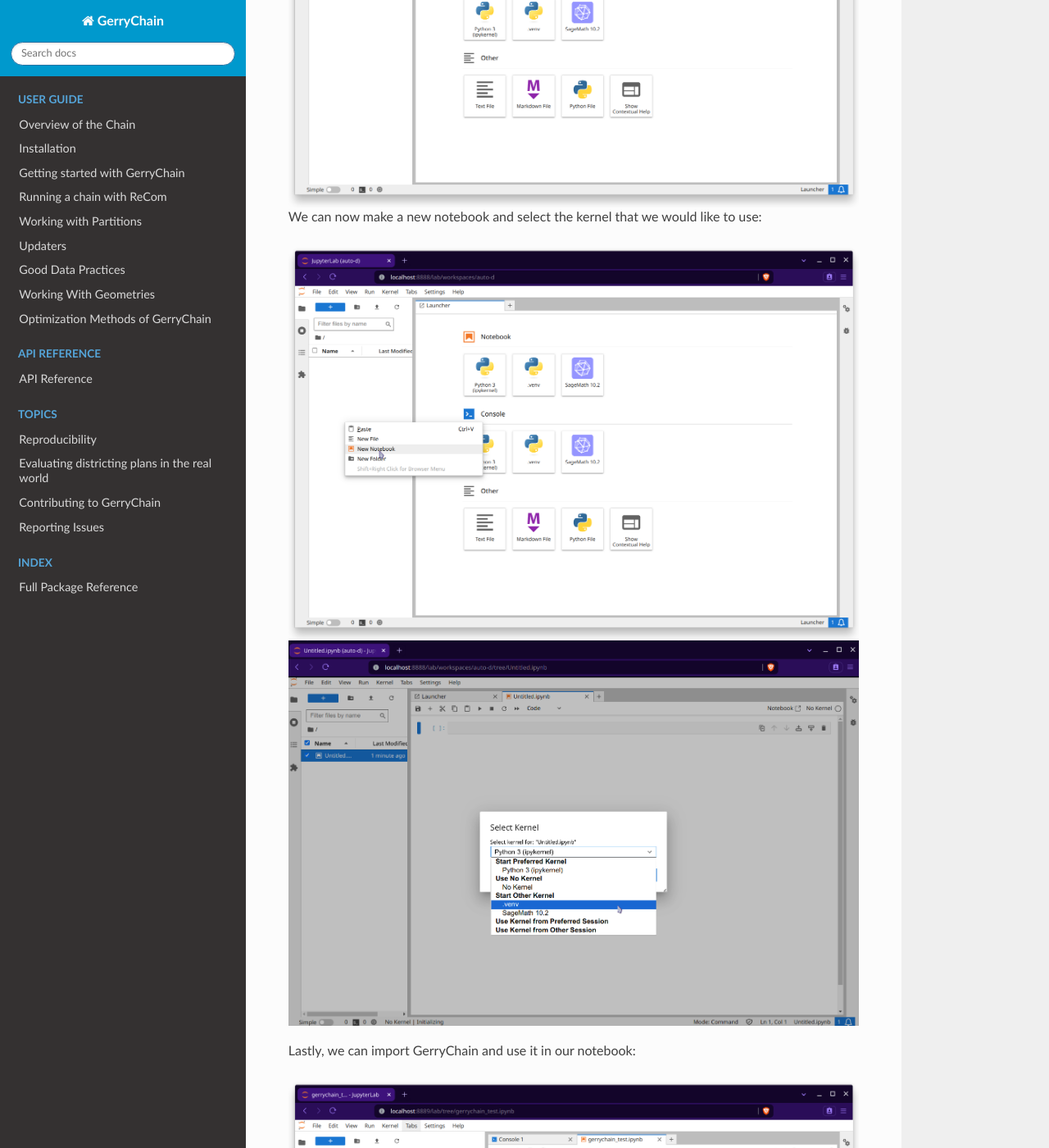
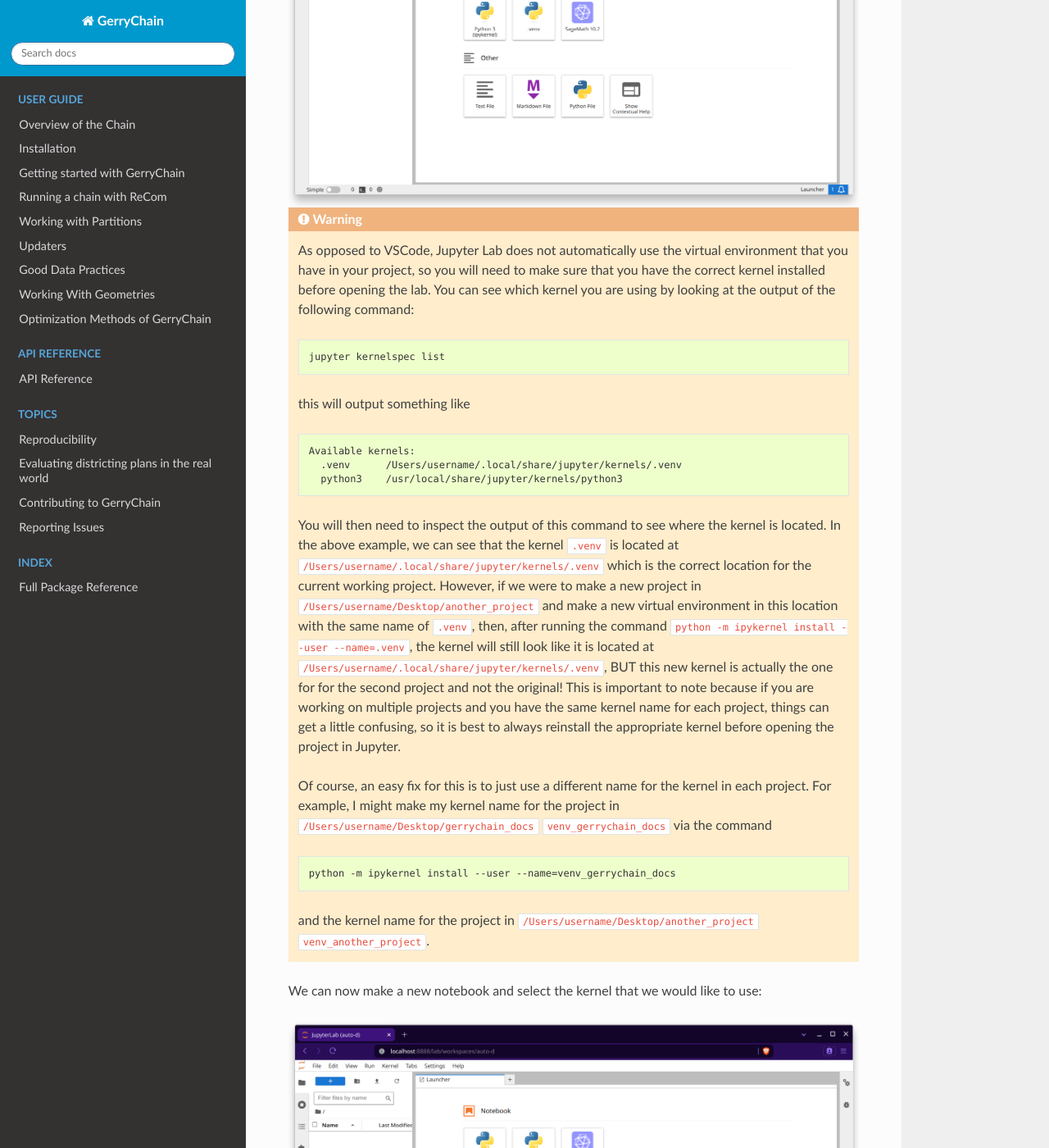
Before and after one commit to mggg/GerryChain, a Sphinx documentation site: the page built from docs/repeated_subsections/reproducible_envs.rst, in a window 1280 px wide and 1400 px high, scrolled down 7256 px. Shown: the whole window at 82% size. Built offline with Sphinx 7.4.7 and the Read the Docs theme 2.0.0, drawn with Linux system fonts in a browser that asks for light colours; some of the changed text lies outside the part shown.

Commit message:
Fix some docs stuff

```diff
--- a/docs/repeated_subsections/reproducible_envs.rst
+++ b/docs/repeated_subsections/reproducible_envs.rst
@@ -125,7 +125,7 @@
    &nbsp;
 
 Then, you will want to save the file with the extension ``.ipynb`` since we are making
-a jupyter notebook. Then we will want to open the file and select the Python interpreter
+a jupyter notebook. We can now open the file and select the Python interpreter
 that we would like to use:
 
 
@@ -138,7 +138,8 @@
 .. image:: ../user/images/vscode_tutorial/selecting_correct_venv.png
   :align: center
 
-And now we are done! We can now use all of the packages in our ``.venv`` virtual environment.
+And now we are done! We can now use all of the packages in our ``.venv`` virtual environment
+inside of our jupyter notebook:
 
 .. image:: ../user/images/vscode_tutorial/show_gerrychain_import.png
   :align: center
@@ -178,6 +179,52 @@
   :align: center
 
 
+.. warning::
+
+  As opposed to VSCode, Jupyter Lab does not automatically use the virtual environment that
+  you have in your project, so you will need to make sure that you have the correct kernel
+  installed before opening the lab. You can see which kernel you are using by looking at the
+  output of the following command:
+
+  .. code:: console
+
+    jupyter kernelspec list
+
+  this will output something like
+
+  .. code:: console
+
+    Available kernels:
+      .venv      /Users/username/.local/share/jupyter/kernels/.venv
+      python3    /usr/local/share/jupyter/kernels/python3
+
+  You will then need to inspect the output of this command to see where the kernel is located.
+  In the above example, we can see that the kernel ``.venv`` is located at
+  ``/Users/username/.local/share/jupyter/kernels/.venv`` which is the correct location for the
+  current working project. However, if we were to make a new project in
+  ``/Users/username/Desktop/another_project`` and make a new virtual environment in this
+  location with the same name of ``.venv``, then, after running the command
+  ``python -m ipykernel install --user --name=.venv``,
+  the kernel will still look like it is located at
+  ``/Users/username/.local/share/jupyter/kernels/.venv``, BUT this new kernel is actually
+  the one for for the second project and not the original! This is important to note because
+  if you are working on multiple projects and you have the same kernel name for each project,
+  things can get a little confusing, so it is best to always reinstall the appropriate kernel
+  before opening the project in Jupyter.
+
+  Of course, an easy fix for this is to just use a different name for the kernel in each project.
+  For example, I might make my kernel name for the project in
+  ``/Users/username/Desktop/gerrychain_docs``
+  ``venv_gerrychain_docs`` via the command
+
+  .. code:: console
+
+    python -m ipykernel install --user --name=venv_gerrychain_docs
+
+  and the kernel name for the project in
+  ``/Users/username/Desktop/another_project`` ``venv_another_project``.
+
+
 We can now make a new notebook and select the kernel that we would like to use:
 
 .. image:: ../user/images/jupyter_tutorial/make_new_file.png
--- a/docs/user/optimizers.rst
+++ b/docs/user/optimizers.rst
@@ -137,7 +137,7 @@
 
     # Tilted Runs
     min_scores_tilt = np.zeros(total_steps)
-    for i, part in enumerate(optimizer.tilted_run(total_steps, p=0.125, with_progress_bar=true)):
+    for i, part in enumerate(optimizer.tilted_run(total_steps, p=0.125, with_progress_bar=True)):
         min_scores_tilt[i] = optimizer.best_score
 
 We can then plot the results to see how each method performed:
```
Also changed, not shown: other parts of docs/user/optimizers.rst (+1 -3 lines), 1 other file.
